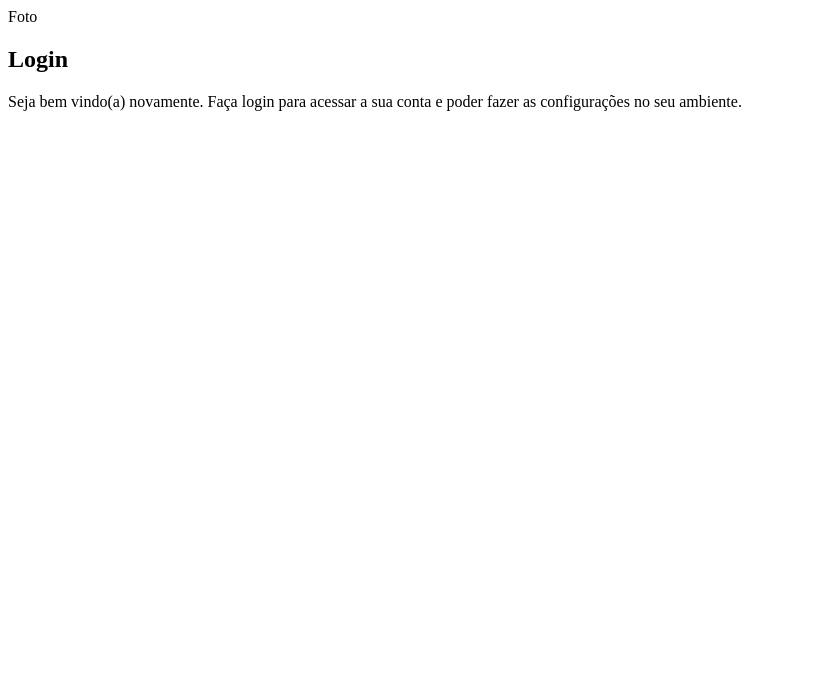
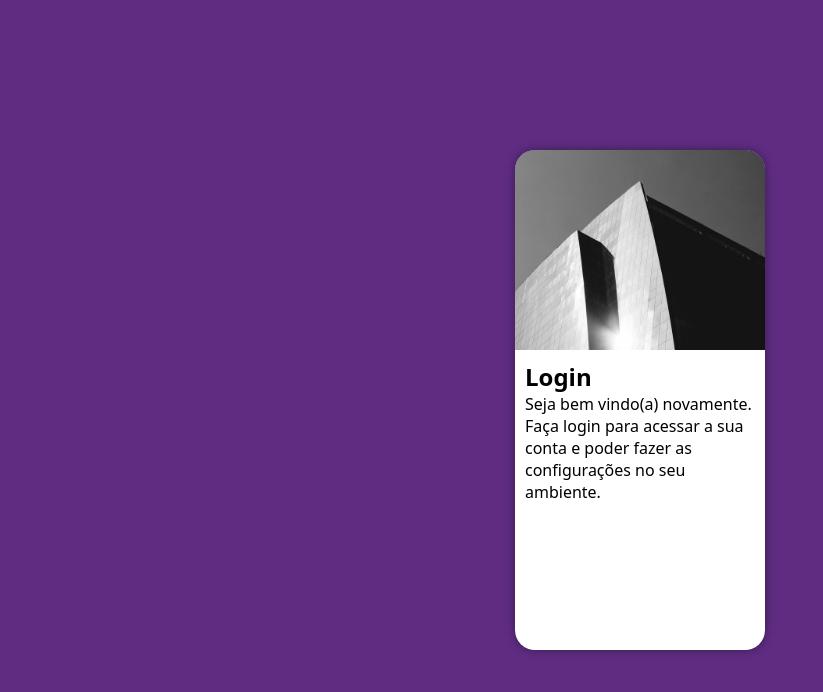
Before and after one commit to cadimrosalem/projeto-login, a plain HTML site: page index.html in a window 1280 px wide. Shown: the whole page, without its empty margins (0-823 px from the left). Drawn offline with Linux system fonts and the light colour scheme.

Commit message:
tela de login

```diff
--- a/estilos/style.css
+++ b/estilos/style.css
@@ -5,3 +5,49 @@
     Verde: #49a09d
     Lilás: #5f2c82
 */
+
+* {
+    font-family: system-ui, -apple-system, BlinkMacSystemFont, 'Segoe UI', Roboto, Oxygen, Ubuntu, Cantarell, 'Open Sans', 'Helvetica Neue', sans-serif;
+    padding: 0px;
+    margin: 0px;
+    box-sizing: border-box;
+}
+
+body, html {
+    background-color: #5f2c82;
+    height: 100vh;
+    width: 100vw;
+}
+
+main {
+    position: relative;
+    height: 100vh;
+    width: 100vw;
+}
+
+section#login {
+    position: absolute;
+    top: 50%;
+    left: 50%;
+    transform: translate(-50%, -50%);
+    overflow: hidden;
+
+    background-color: white;
+    width: 250px;
+    height: 500px;
+    border-radius: 20px;
+    box-shadow: 0px 0px 10px rgba(0, 0, 0, 0.397);
+}
+
+section#login > div#imagem {
+    display: block;
+    background: #5f2c82 url(../imagens/predio.jpg) no-repeat;
+    background-size: cover;
+    background-position: left center;
+    height: 200px;
+}
+
+section#login > div#formulario {
+    display: block;
+    padding: 10px;
+}
--- a/index.html
+++ b/index.html
@@ -10,7 +10,7 @@
     <main>
         <section id="login">
             <div id="imagem">
-                Foto
+                <!-- Aqui vai a imagem nas CSS -->
             </div>
             <div id="formulario">
                 <h1>Login</h1>
```
